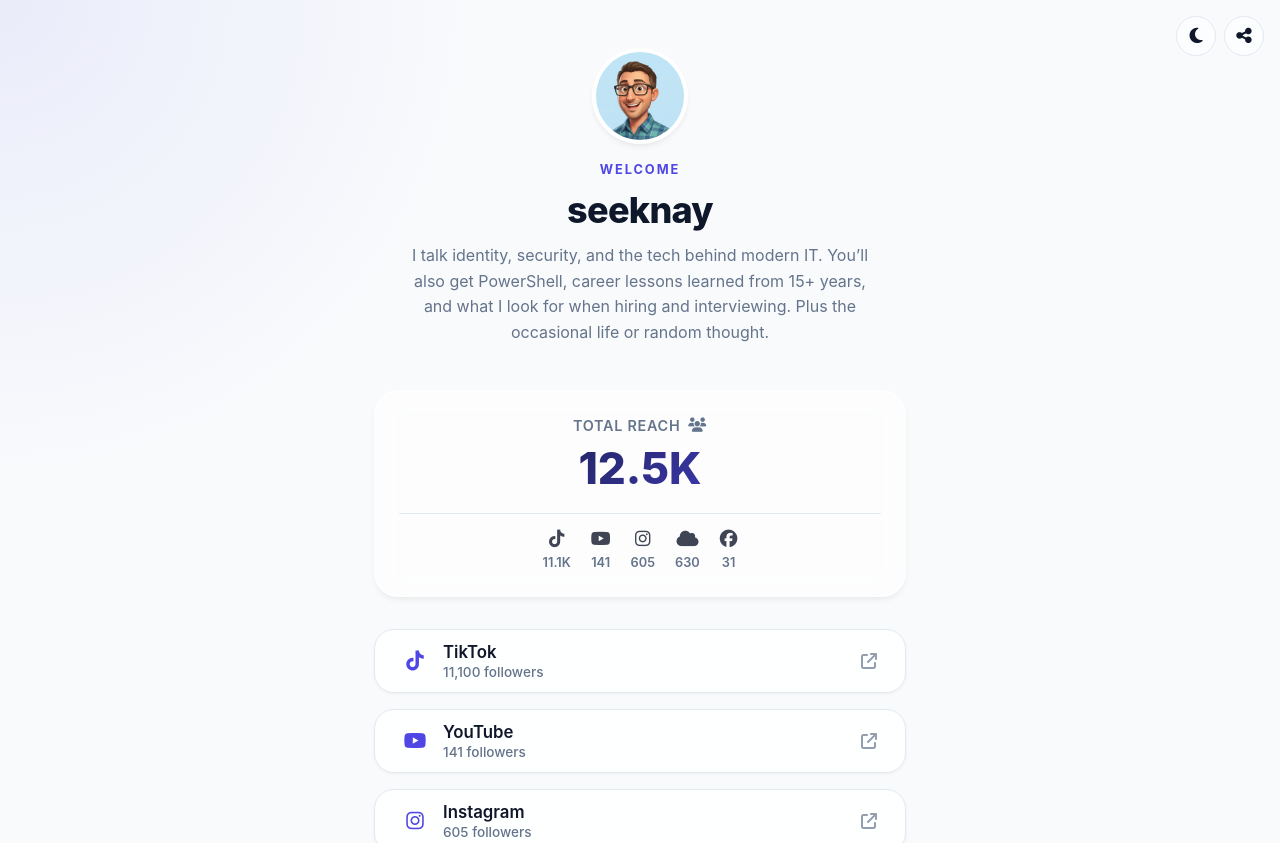
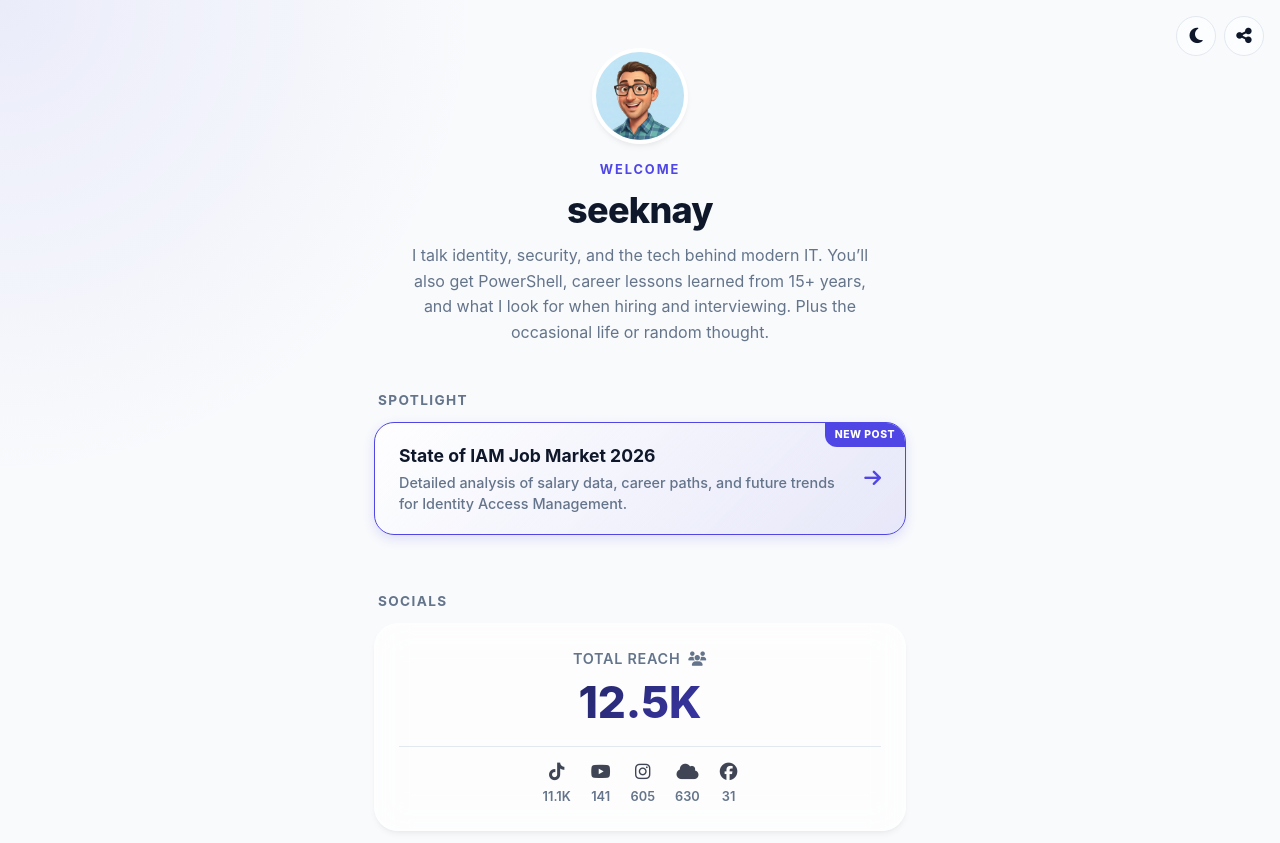
Before and after one commit to pbuffolino/seeknay-links, a website: page index.html in a window 1280 px wide. Shown: the top 843 px of the page. Drawn offline with Linux system fonts and the light colour scheme.

Commit message:
feat: add spotlight card for new blog post

```diff
--- a/css/styles.css
+++ b/css/styles.css
@@ -159,8 +159,8 @@ body {
   border-radius: 24px;
   padding: 24px;
   box-shadow: var(--shadow-md), inset 0 0 0 1px rgba(255, 255, 255, 0.3);
-  margin-bottom: 0;
-  /* Removed extra margin */
+  margin-bottom: 24px;
+  /* Space before links */
   text-align: center;
   position: relative;
   overflow: hidden;
@@ -291,6 +291,96 @@ body.dark-mode .business-link {
   /* Darker indigo tint gradient - More opaque */
   background: linear-gradient(135deg, rgba(30, 41, 59, 0.95) 0%, rgba(79, 70, 229, 0.25) 100%);
   border-color: var(--accent);
+}
+
+/* ===================================
+   FEATURED CONTENT SECTION
+   =================================== */
+.featured-card {
+  display: flex;
+  align-items: center;
+  justify-content: space-between;
+  gap: 16px;
+  padding: 20px 24px;
+  background: linear-gradient(135deg, var(--card) 0%, rgba(79, 70, 229, 0.1) 100%);
+  border: 1px solid var(--accent);
+  border-radius: 20px;
+  text-decoration: none;
+  color: var(--text);
+  box-shadow: 0 4px 12px rgba(79, 70, 229, 0.15);
+  position: relative;
+  overflow: hidden;
+  transition: all 0.2s cubic-bezier(0.2, 0.8, 0.2, 1);
+  margin-bottom: 24px;
+  /* Space before next section */
+
+  /* Entry animation */
+  opacity: 0;
+  transform: translateY(12px);
+  animation: buttonIn 600ms cubic-bezier(0.2, 0.8, 0.2, 1) forwards;
+  animation-delay: 0ms;
+}
+
+.featured-card:hover {
+  transform: translateY(-2px);
+  box-shadow: 0 8px 20px rgba(79, 70, 229, 0.25);
+  border-color: var(--accent);
+}
+
+.featured-content {
+  flex: 1;
+  display: flex;
+  flex-direction: column;
+  gap: 4px;
+}
+
+.featured-content h3 {
+  font-size: 1.1rem;
+  font-weight: 700;
+  margin: 0;
+  color: var(--text);
+}
+
+.featured-content p {
+  font-size: 0.9rem;
+  font-weight: 500;
+  color: var(--muted);
+  margin: 0;
+  line-height: 1.4;
+}
+
+.featured-badge {
+  position: absolute;
+  top: 0;
+  right: 0;
+  background: var(--accent);
+  color: white;
+  font-size: 0.65rem;
+  font-weight: 800;
+  text-transform: uppercase;
+  padding: 4px 10px;
+  border-bottom-left-radius: 12px;
+  letter-spacing: 0.05em;
+}
+
+.featured-arrow {
+  color: var(--accent);
+  font-size: 1.2rem;
+  transition: transform 0.2s ease;
+}
+
+.featured-card:hover .featured-arrow {
+  transform: translateX(4px);
+}
+
+/* Dark Mode tweaks for Featured Card */
+body.dark-mode .featured-card {
+  background: linear-gradient(135deg, rgba(30, 41, 59, 0.9) 0%, rgba(79, 70, 229, 0.2) 100%);
+  box-shadow: 0 4px 12px rgba(0, 0, 0, 0.3);
+}
+
+body.dark-mode .featured-card:hover {
+  box-shadow: 0 8px 20px rgba(79, 70, 229, 0.15);
 }
 
 /* ===================================
--- a/index.html
+++ b/index.html
@@ -110,8 +110,26 @@
       </div>
     </header>
 
+    <!-- Spotlight Section -->
+    <section>
+      <h2 class="section-title">Spotlight</h2>
+      <a href="https://seeknay.com/identity/career-development/state-of-iam-job-market-2026/?utm_source=links_page&utm_medium=featured_card"
+        class="featured-card delay-0" target="_blank" rel="noopener noreferrer"
+        data-link-name="Spotlight - State of IAM Job Market 2026">
+        <div class="featured-badge">New Post</div>
+        <div class="featured-content">
+          <h3>State of IAM Job Market 2026</h3>
+          <p>Detailed analysis of salary data, career paths, and future trends for Identity Access Management.</p>
+        </div>
+        <i class="fa-solid fa-arrow-right featured-arrow"></i>
+      </a>
+    </section>
+
+    <!-- Socials Section -->
+    <section>
+      <h2 class="section-title">Socials</h2>
       <!-- Community Stats Card -->
-    <section class="stats-card" aria-label="Community Statistics">
+      <div class="stats-card" aria-label="Community Statistics">
         <div class="stats-header">
           <span class="stats-label">Total Reach</span>
           <i class="fa-solid fa-users stats-icon"></i>
@@ -139,7 +157,7 @@
             <span data-network="facebook" class="stat-mini-count">-</span>
           </div>
         </div>
-    </section>
+      </div>
 
       <!-- Social Media Links Navigation -->
       <nav class="links" aria-label="Primary links">
@@ -244,12 +262,14 @@
           <i class="fa-solid fa-arrow-up-right-from-square link-arrow" aria-hidden="true"></i>
         </a>
       </nav>
+    </section>
 
     <!-- Business / Collaborate Section -->
     <section class="business-section">
       <h2 class="section-title">Collaborate</h2>
       <div class="links business-links">
-        <a class="link-button business-link delay-0" href="mailto:contact@seeknay.com">
+        <a class="link-button business-link delay-0" href="mailto:contact@seeknay.com"
+          data-link-name="Collaborate - Email">
           <span class="link-main">
             <i class="fa-solid fa-handshake link-icon"></i>
             <span class="link-info-group">
```
Lines whose indentation alone changed are shown as unchanged.
